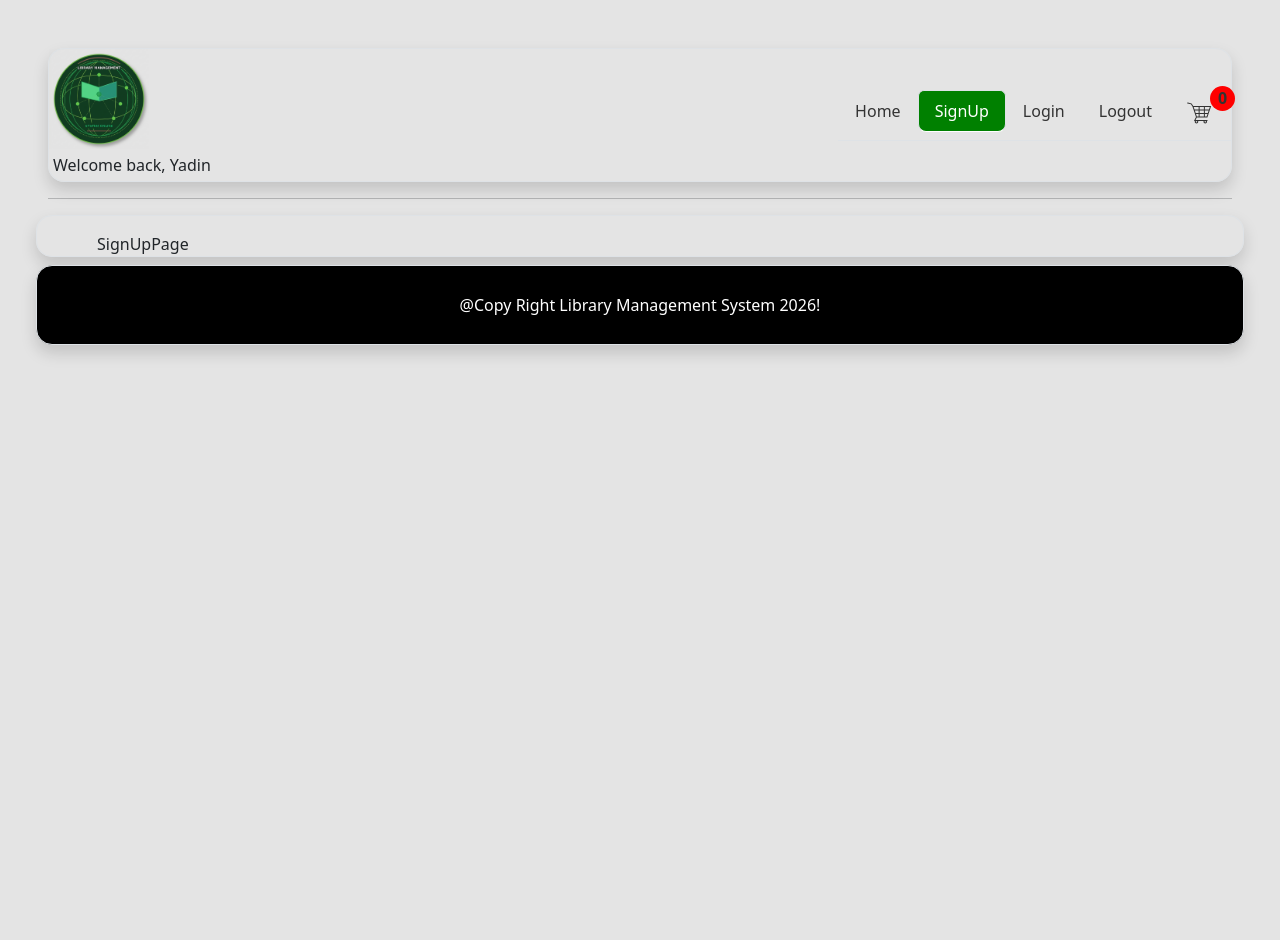
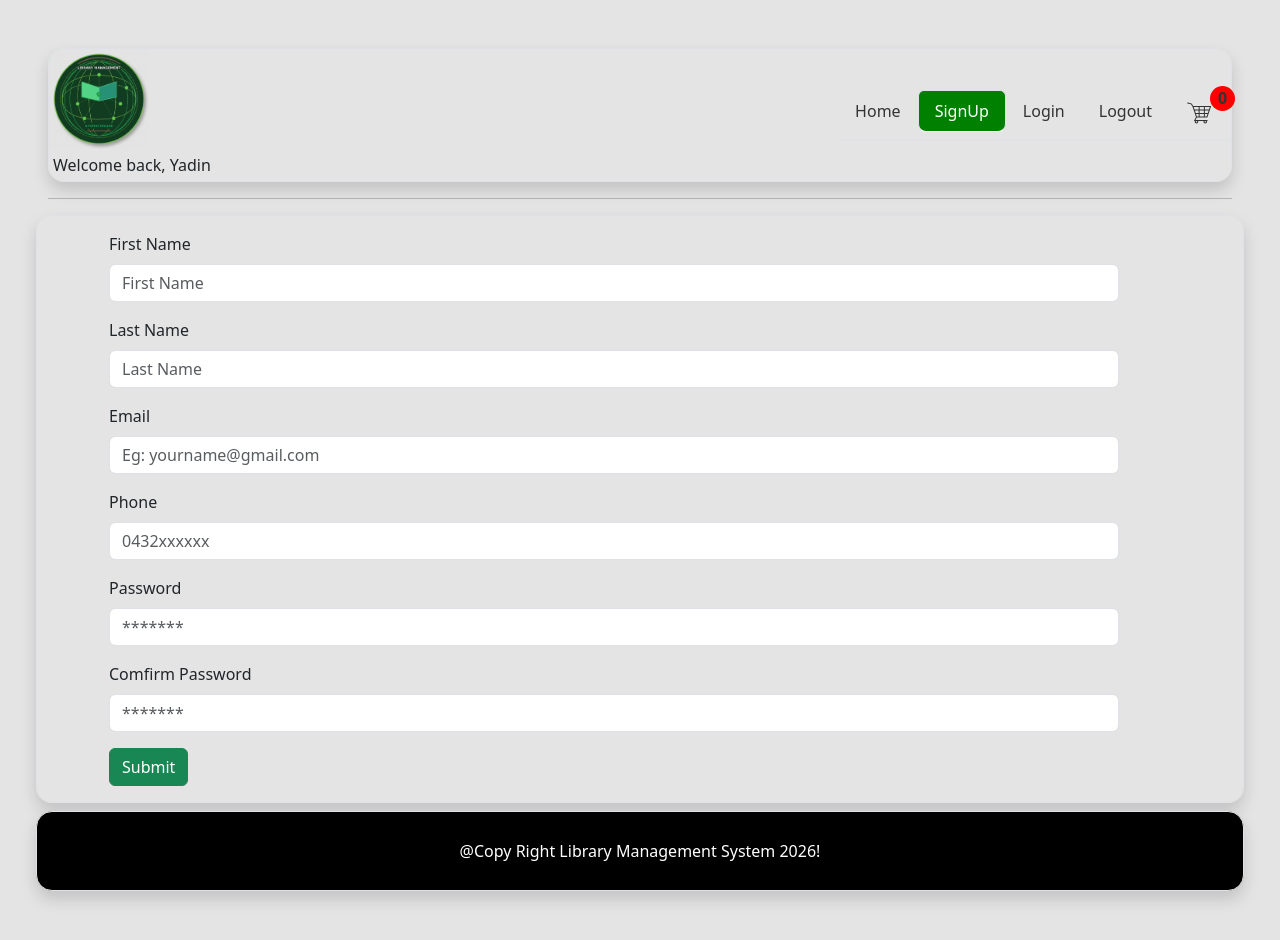
Before and after one commit to yadin-nou/frontend-library, a React (Vite) app: page /signup in a window 1280 px wide. Shown: the top 940 px of the page. Built offline with nearby package versions, Linux system fonts and the light colour scheme; no server answers.

Commit message:
add signup page

```diff
--- a/src/pages/Auth/SignUpPage.jsx
+++ b/src/pages/Auth/SignUpPage.jsx
@@ -1,7 +1,69 @@
 import React from "react";
+import { Button, Container, Form, Placeholder } from "react-bootstrap";
+import FormTemplate from "../../components/FormTemplate";
+import { Link } from "react-router-dom";
+import useFormHook from "../../hooks/useFormHook";
 
 const SignUpPage = () => {
-  return <div>SignUpPage</div>;
+  const { formData, setFormData, handleOnChange } = useFormHook({});
+  const formSignup = [
+    {
+      type: "text",
+      name: "fName",
+      label: "First Name",
+      required: true,
+      placeholder: "First Name",
+    },
+    {
+      type: "text",
+      name: "lName",
+      label: "Last Name",
+      required: true,
+      placeholder: "Last Name",
+    },
+    {
+      type: "text",
+      name: "email",
+      label: "Email",
+      required: true,
+      placeholder: "Eg: yourname@gmail.com",
+    },
+    {
+      type: "text",
+      name: "phone",
+      label: "Phone",
+      required: true,
+      placeholder: "0432xxxxxx",
+    },
+    {
+      type: "password",
+      name: "password",
+      label: "Password",
+      required: true,
+      placeholder: "*******",
+    },
+    {
+      type: "password",
+      name: "cpassword",
+      label: "Comfirm Password",
+      required: true,
+      placeholder: "*******",
+    },
+  ];
+
+  return (
+    <>
+      <Container className="pb-3">
+        <Form>
+          {formSignup.map((frm) => (
+            <FormTemplate key={frm.name} {...frm} onChange={handleOnChange} />
+          ))}
+
+          <Button variant="success">Submit</Button>
+        </Form>
+      </Container>
+    </>
+  );
 };
 
 export default SignUpPage;
--- a/src/pages/books/ImportBook.jsx
+++ b/src/pages/books/ImportBook.jsx
@@ -16,7 +16,7 @@ const ImportBook = ({ handelGetAllBook }) => {
   const handleClose = () => setShow(false);
   const handleShow = () => setShow(true);
   const url = import.meta.env.VITE_FRONT_END_URL;
-  const fromTPL = [
+  const formTPL = [
     {
       as: "textarea",
       label: "Please paste JSON data here:",
@@ -60,7 +60,7 @@ const ImportBook = ({ handelGetAllBook }) => {
             <Modal.Title>Import Book by JSON Data </Modal.Title>
           </Modal.Header>
           <Modal.Body>
-            {fromTPL.map((frm) => (
+            {formTPL.map((frm) => (
               <FormTemplate key={frm.name} {...frm} onChange={handleOnChange} />
             ))}
           </Modal.Body>
```
